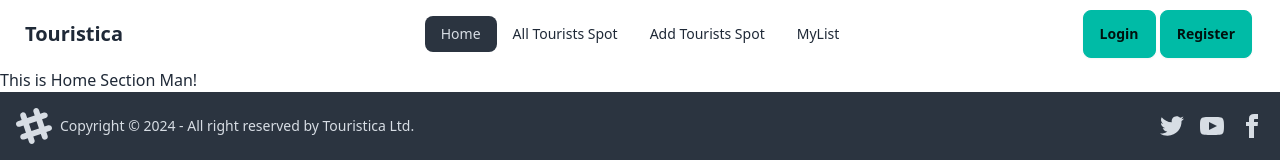
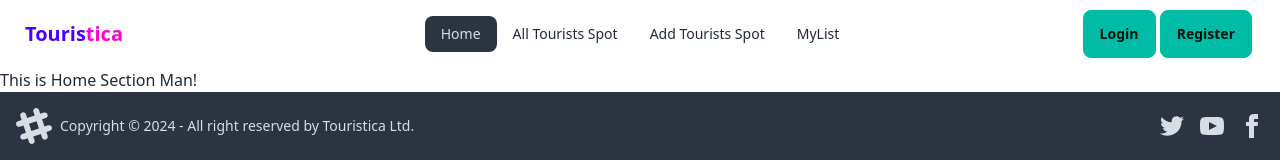
Before and after one commit to Sha-hed/Touristica-ClientSide, a React (Vite) app: page / in a window 1280 px wide. Shown: the top 160 px of the page. Built offline with nearby package versions, Linux system fonts and the light colour scheme; no server answers.

Commit message:
Register Page Added

```diff
--- a/src/pages/Navbar.jsx
+++ b/src/pages/Navbar.jsx
@@ -41,7 +41,7 @@ const Navbar = () => {
                         {links}
                     </ul>
                 </div>
-                <a className="btn btn-ghost text-xl">Touristica</a>
+                <a className="btn btn-ghost text-xl font-bold text-primary gap-0 text-3xl">Touris<span className="text-secondary">tica</span></a>
             </div>
             <div className="navbar-center hidden lg:flex">
                 <ul className="menu menu-horizontal px-1">
```
